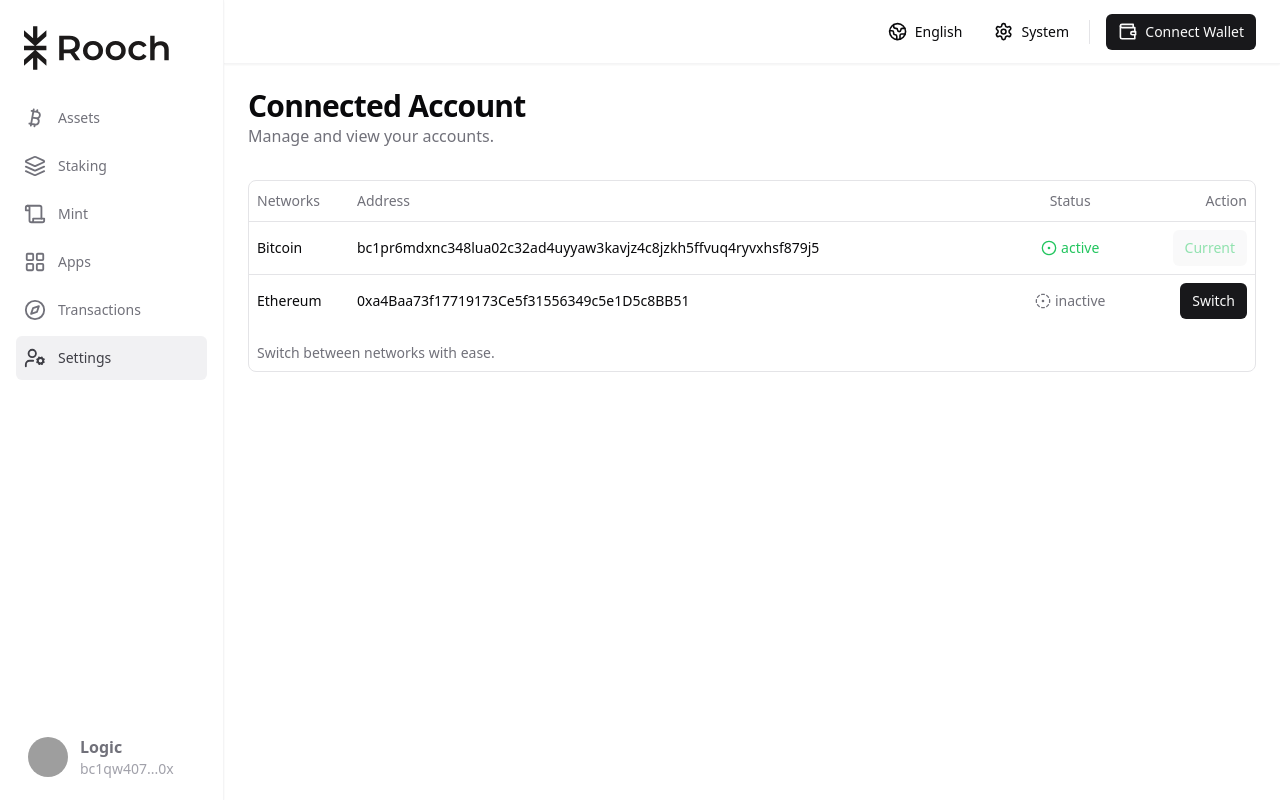
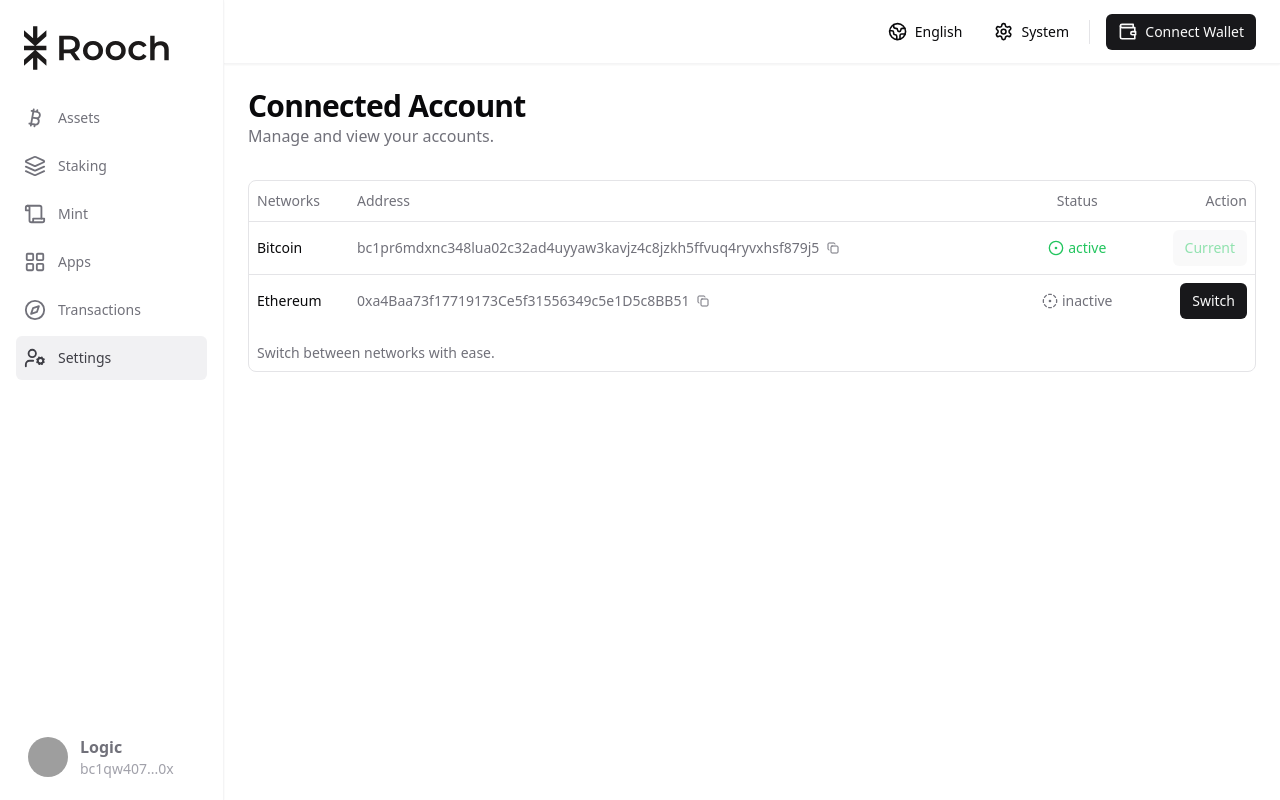
Before and after one commit to rooch-network/rooch-portal-v1, a React (Vite) app: page /settings in a window 1280 px wide. Built offline with nearby package versions, Linux system fonts and the light colour scheme; grey boxes are pictures that could not be loaded.

Commit message:
feat: update some styles for `connected-account-table` component

```diff
--- a/src/(dashboard)/userSettings/components/connected-account-table.tsx
+++ b/src/(dashboard)/userSettings/components/connected-account-table.tsx
@@ -8,7 +8,7 @@
   TableHeader,
   TableRow,
 } from "@/components/ui/table";
-import { CircleDot, CircleDotDashed, RefreshCcwDot } from "lucide-react";
+import { CircleDot, CircleDotDashed, Copy, RefreshCcwDot } from "lucide-react";
 
 const networks = [
   {
@@ -44,15 +44,27 @@
               <TableCell className="font-medium">{network.network}</TableCell>
               {/* 完整地址仅在较大屏幕上显示 */}
               <TableCell className="hidden md:table-cell">
-                {network.address}
+                <span className="flex items-center justify-start gap-0.5 text-muted-foreground">
+                  {network.address}
+                  <Button variant="ghost" size="icon" className=" w-6 h-6">
+                    <Copy className="w-3 h-3" />
+                  </Button>
+                </span>
               </TableCell>
 
               {/* 缩短的地址仅在移动设备上显示 */}
               <TableCell className="md:hidden">
-                {`${network.address.substring(
-                  0,
-                  3
-                )}...${network.address.substring(network.address.length - 3)}`}
+                <span className="flex items-center justify-start gap-0.5 text-muted-foreground">
+                  {`${network.address.substring(
+                    0,
+                    3
+                  )}...${network.address.substring(
+                    network.address.length - 3
+                  )}`}
+                  <Button variant="ghost" size="icon" className=" w-6 h-6">
+                    <Copy className="w-3 h-3" />
+                  </Button>
+                </span>
               </TableCell>
               <TableCell>
                 {network.status ? (
```
